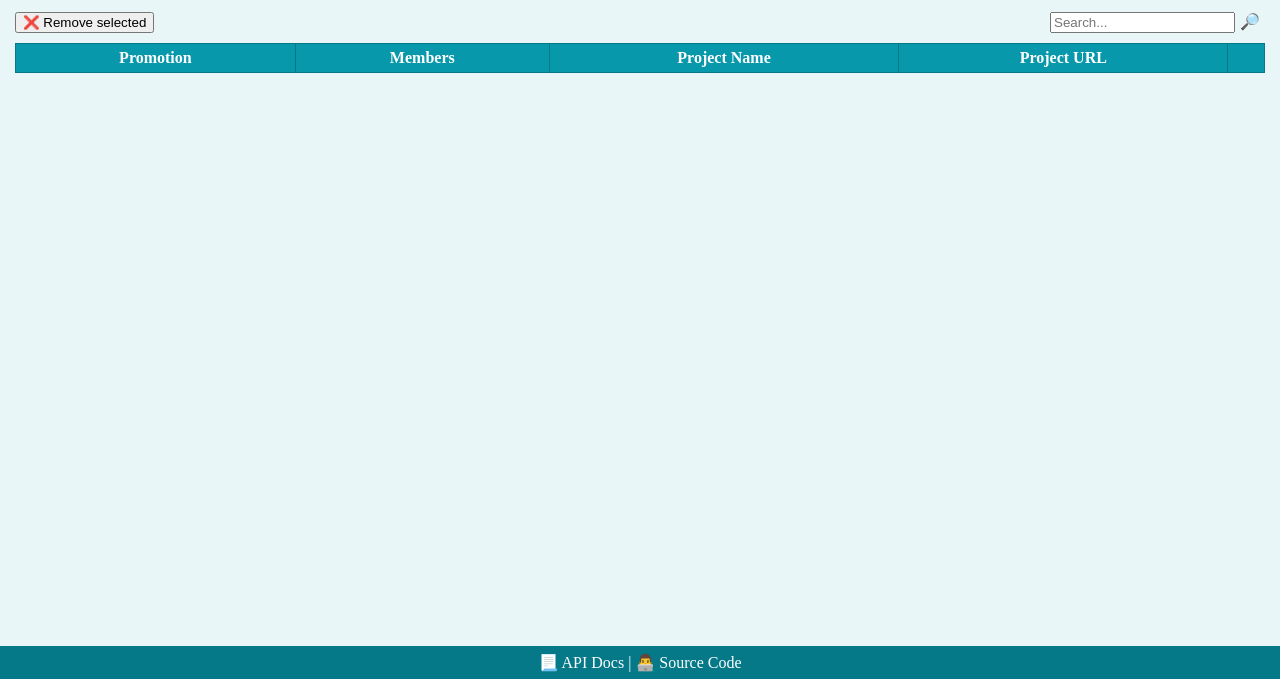
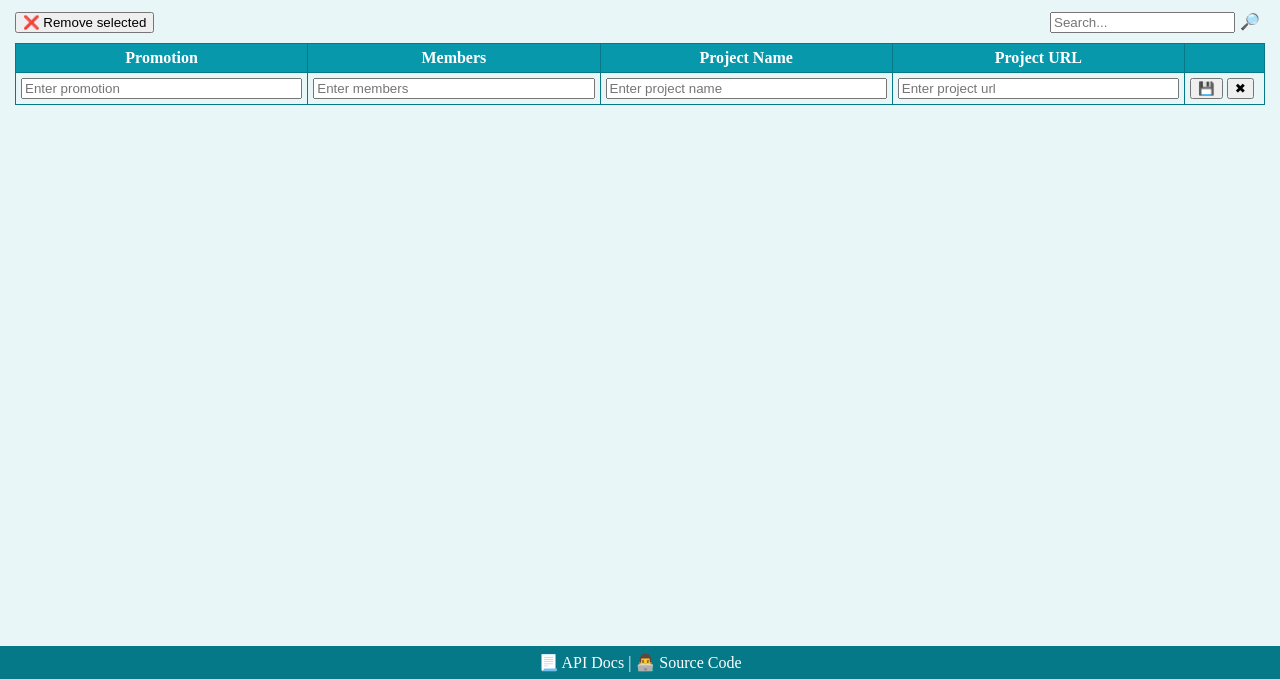
Before and after one commit to nmatei/teams-networking, a website built with webpack: page src/index.html in a window 1280 px wide. Shown: the part 121-800 px from the top of the page. Built offline with nearby package versions, Linux system fonts and the light colour scheme; files whose address does not match are found by name.

Commit message:
static form for create team

```diff
--- a/src/index.html
+++ b/src/index.html
@@ -27,7 +27,15 @@
         <label for="search">🔎</label>
       </div>
 
+      <form action="secretary.html" method="get">
         <table id="teamsTable">
+          <colgroup>
+            <col span="1" />
+            <col span="1" />
+            <col span="1" />
+            <col span="1" />
+            <col span="1" style="width: 80px" />
+          </colgroup>
           <thead>
             <tr>
               <th>Promotion</th>
@@ -38,7 +46,28 @@
             </tr>
           </thead>
           <tbody></tbody>
+          <tfoot>
+            <tr>
+              <td>
+                <input required type="text" name="promotion" id="promotion" placeholder="Enter promotion" />
+              </td>
+              <td>
+                <input required type="text" name="members" id="members" placeholder="Enter members" />
+              </td>
+              <td>
+                <input required type="text" name="name" id="name" placeholder="Enter project name" />
+              </td>
+              <td>
+                <input required type="text" name="url" id="url" placeholder="Enter project url" />
+              </td>
+              <td>
+                <button type="submit">💾</button>
+                <button type="reset">✖</button>
+              </td>
+            </tr>
+          </tfoot>
         </table>
+      </form>
     </section>
 
     <footer>📃 API Docs | 👨‍💻 Source Code</footer>
--- a/src/style.css
+++ b/src/style.css
@@ -84,3 +84,9 @@ footer {
 #teamsTable tr:nth-child(even) {
   background-color: #f2f2f2;
 }
+#teamsTable input {
+  width: 100%;
+}
+#teamsTable tfoot input:not([type="image" i]) {
+  box-sizing: border-box;
+}
```
Lines whose indentation alone changed are shown as unchanged.
